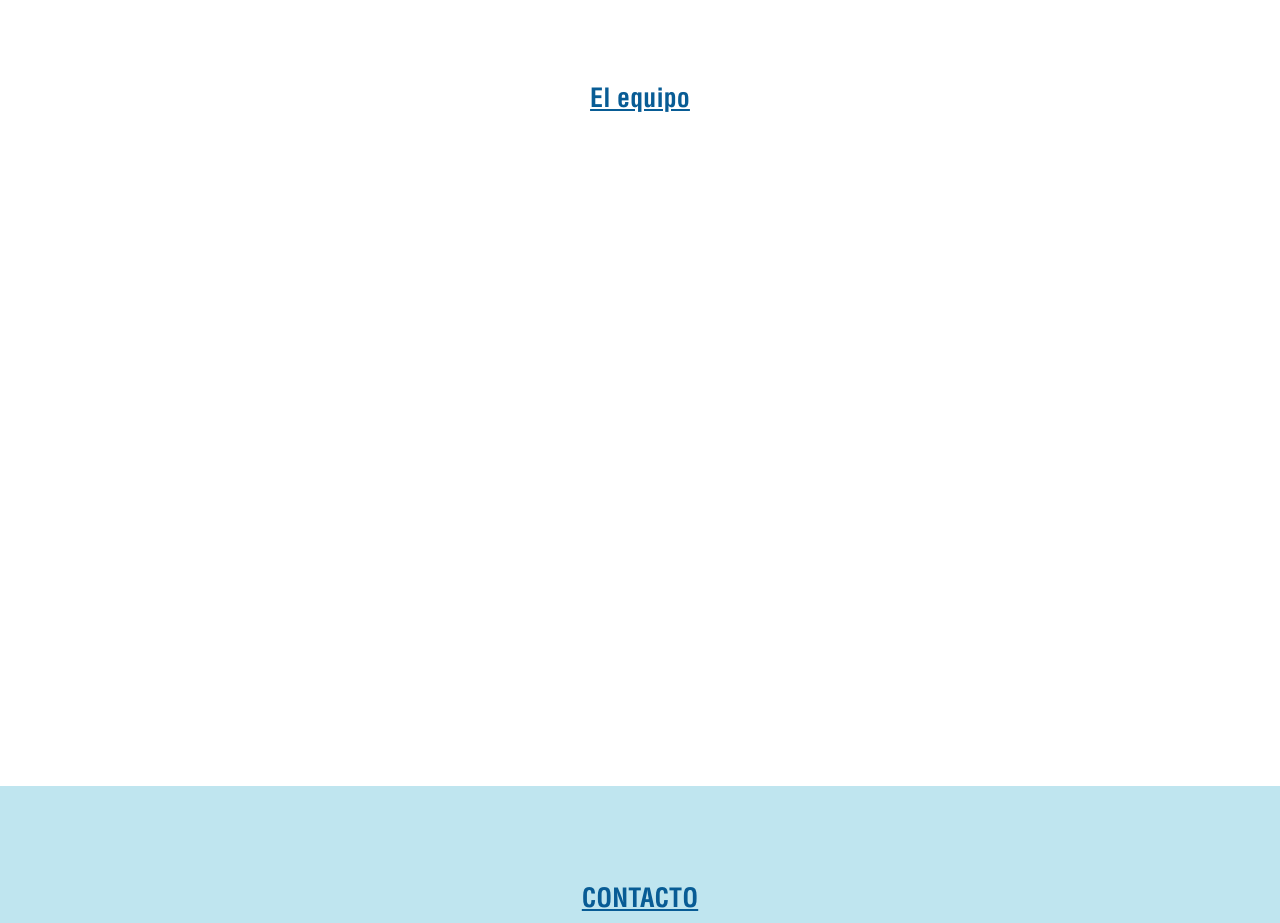
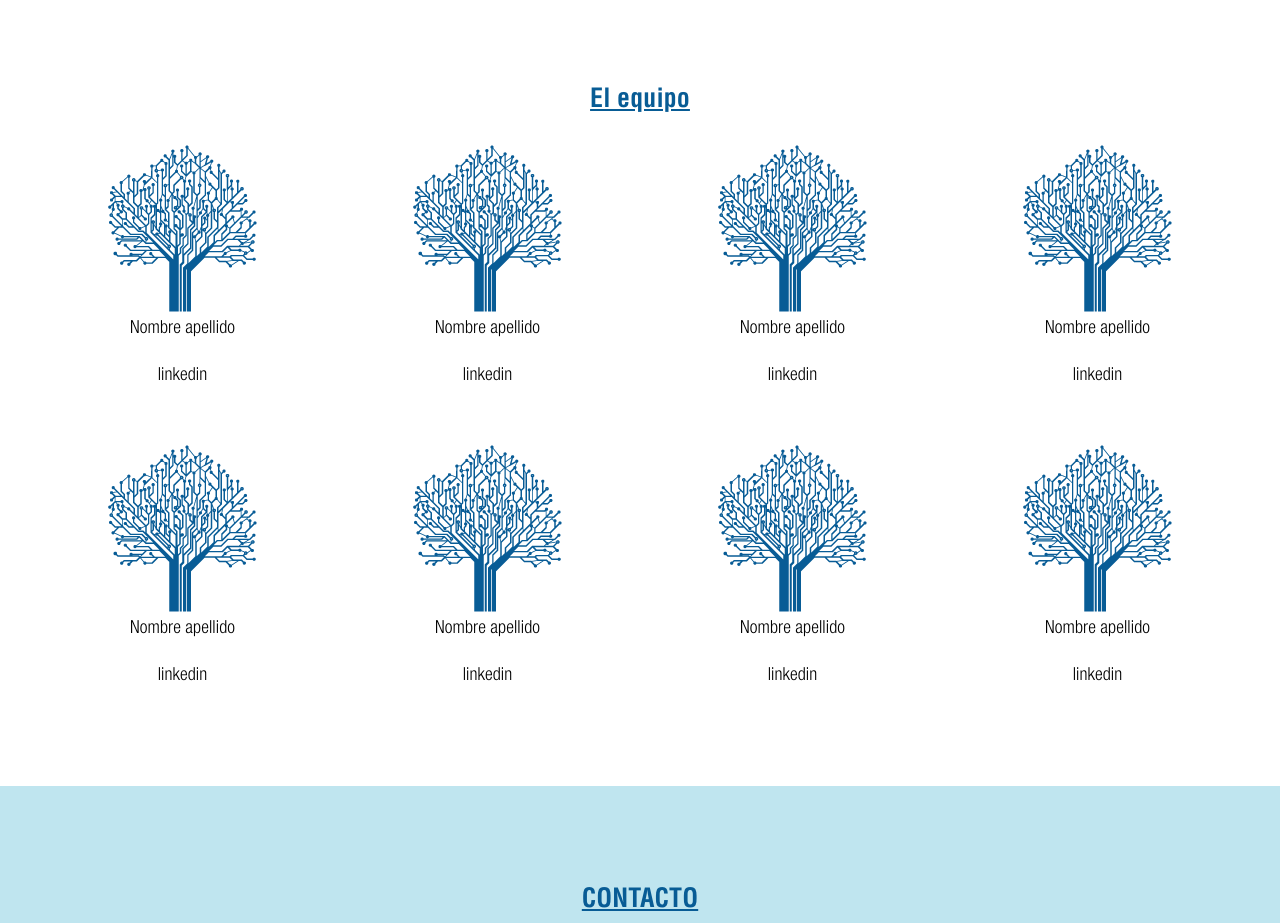
Before and after one commit to brankohbk/sauhceweb, a plain HTML site: page index.html in a window 1280 px wide. Shown: the part 2580-3503 px from the top of the page. Drawn offline with Linux system fonts and the light colour scheme.

Commit message:
maquetado de perfiles de integrantes del equipo

```diff
--- a/css/css.css
+++ b/css/css.css
@@ -272,3 +272,7 @@ h2 {
   transform: translateX(0);
   opacity: 1;
 }
+
+.perfil {
+  height: 300px;
+}
--- a/index.html
+++ b/index.html
@@ -163,6 +163,57 @@
     <section id="nosotros">
       <h2>El equipo</h2>
 
+      <div id="grupo-perfles" class="d-flex flex-wrap">
+        <div class="perfil flex-column p-3 d-flex justify-content-around align-items-center col-12 col-sm-4 col-md-3 ">
+          <img src="img/arbol.png" alt="">
+          <p>Nombre apellido</p>
+          <p>linkedin</p>
+        </div>
+        <div class="perfil flex-column p-3 d-flex justify-content-around align-items-center col-12 col-sm-4 col-md-3 ">
+          <img src="img/arbol.png" alt="">
+          <p>Nombre apellido</p>
+          <p>linkedin</p>
+        </div>
+
+        <div class="perfil flex-column p-3 d-flex justify-content-around align-items-center col-12 col-sm-4 col-md-3 ">
+          <img src="img/arbol.png" alt="">
+          <p>Nombre apellido</p>
+          <p>linkedin</p>
+        </div>
+
+        <div class="perfil flex-column p-3 d-flex justify-content-around align-items-center col-12 col-sm-4 col-md-3 ">
+          <img src="img/arbol.png" alt="">
+          <p>Nombre apellido</p>
+          <p>linkedin</p>
+        </div>
+
+        <div class="perfil flex-column p-3 d-flex justify-content-around align-items-center col-12 col-sm-4 col-md-3 ">
+          <img src="img/arbol.png" alt="">
+          <p>Nombre apellido</p>
+          <p>linkedin</p>
+        </div>
+
+        <div class="perfil flex-column p-3 d-flex justify-content-around align-items-center col-12 col-sm-4 col-md-3 ">
+          <img src="img/arbol.png" alt="">
+          <p>Nombre apellido</p>
+          <p>linkedin</p>
+        </div>
+
+        <div class="perfil flex-column p-3 d-flex justify-content-around align-items-center col-12 col-sm-4 col-md-3 ">
+          <img src="img/arbol.png" alt="">
+          <p>Nombre apellido</p>
+          <p>linkedin</p>
+        </div>
+
+        <div class="perfil flex-column p-3 d-flex justify-content-around align-items-center col-12 col-sm-4 col-md-3 ">
+          <img src="img/arbol.png" alt="">
+          <p>Nombre apellido</p>
+          <p>linkedin</p>
+        </div>
+
+      </div>
+
+
     </section>
     <section id="contacto">
       <h2>CONTACTO</h2>
```
